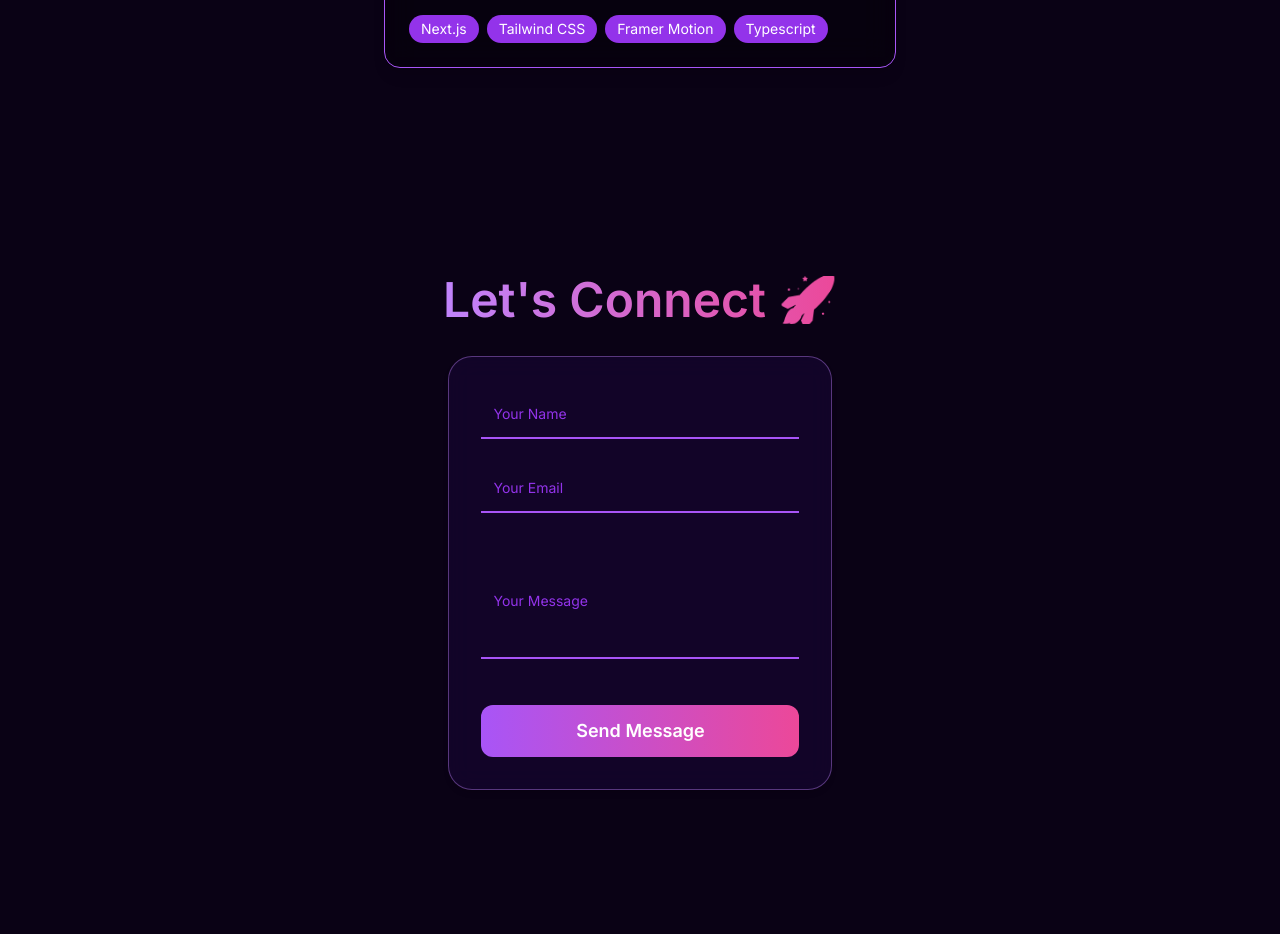
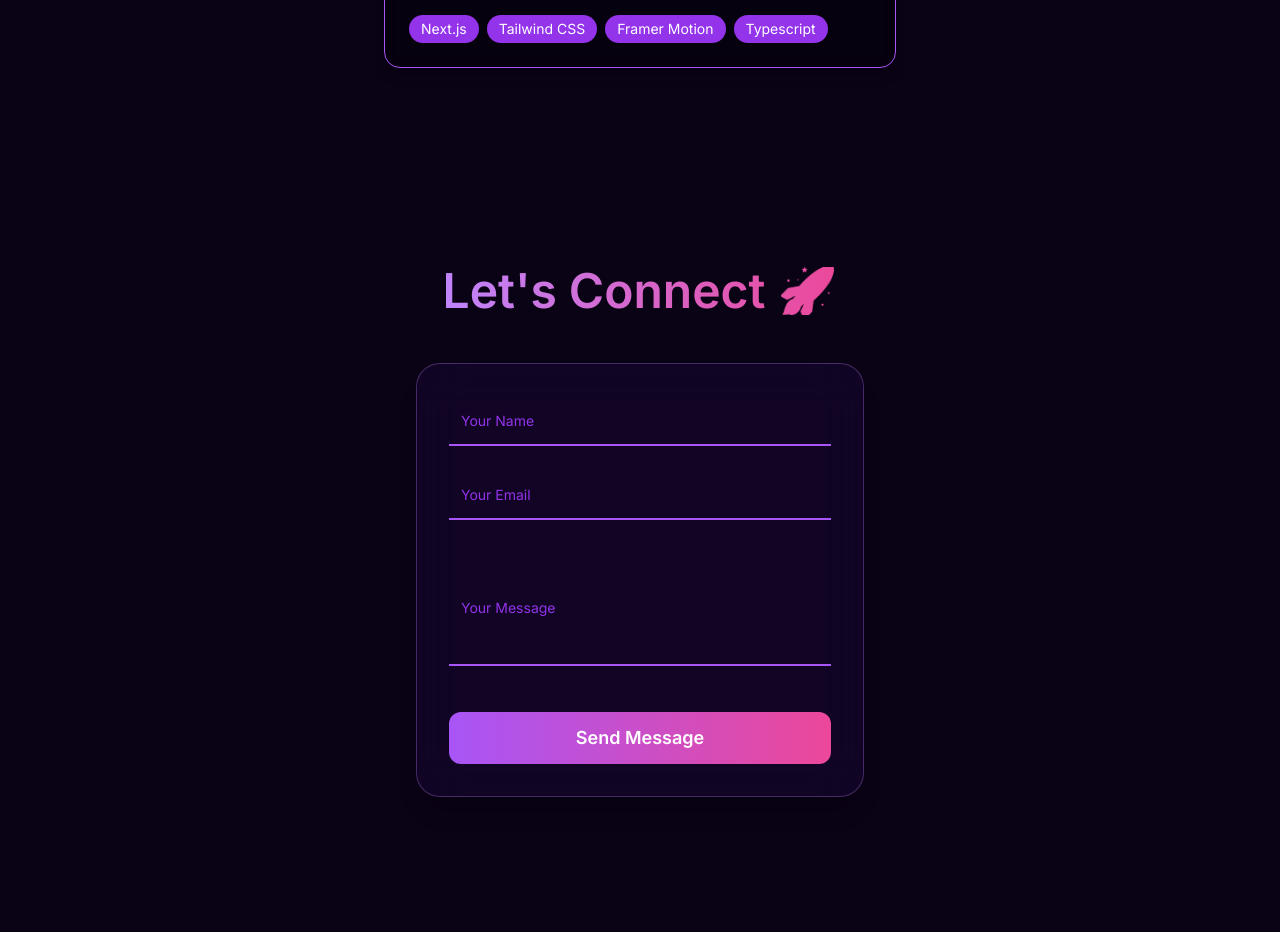
Before and after one commit to Priyanshu-96/Personal-Portfolio, a React (Vite) app in the folder portfolio-vite/: page / in a window 1280 px wide. Shown: the part 2320-3254 px from the top of the page. Built offline with nearby package versions, Linux system fonts and the light colour scheme.

Commit message:
Add scroll animation to the contact section

```diff
--- a/portfolio-vite/src/components/Contact.tsx
+++ b/portfolio-vite/src/components/Contact.tsx
@@ -1,11 +1,25 @@
-import { useState } from "react";
-import { motion } from "framer-motion";
+import { useState, useRef } from "react";
+import { motion, useInView } from "framer-motion";
 import ParticlesComponent from "./ParticlesComponent";
 import confetti from "canvas-confetti";
+
+const fadeInVariant = {
+  hidden: { opacity: 0, y: 40 },
+  visible: {
+    opacity: 1,
+    y: 0,
+    transition: {
+      duration: 0.8,
+      ease: "easeOut",
+    },
+  },
+};
 
 const Contact = () => {
   const [submitted, setSubmitted] = useState(false);
   const [loading, setLoading] = useState(false);
+  const sectionRef = useRef(null);
+  const isInView = useInView(sectionRef, { once: true });
 
   const handleSubmit = async (e: React.FormEvent<HTMLFormElement>) => {
     e.preventDefault();
@@ -40,40 +54,37 @@ const Contact = () => {
 
   const triggerConfetti = () => {
     confetti({
-      particleCount: 120,
-      spread: 60,
+      particleCount: 100,
+      spread: 70,
       origin: { y: 0.6 },
     });
   };
 
   return (
-    <section className="relative w-full min-h-screen flex items-center justify-center  overflow-hidden px-4 py-16">
-      {/* Background Particles */}
+    <section
+      id="connect"
+      ref={sectionRef}
+      className="relative w-full min-h-screen flex items-center justify-center  px-4 py-16 overflow-hidden">
       <ParticlesComponent />
-      <section id="connect" className="bg-[#0a0215] text-white py-20 relative flex justify-center">
 
-      {/* Main Content */}
       <motion.div
-        className="relative z-10 container mx-auto flex flex-col items-center will-change-transform"
-        initial={{ opacity: 0 }}
-        animate={{ opacity: 1 }}
-        transition={{ duration: 1, ease: "easeOut" }}
+        className="relative z-10 container mx-auto flex flex-col items-center"
+        variants={fadeInVariant}
+        initial="hidden"
+        animate={isInView ? "visible" : "hidden"}
       >
-        {/* Title */}
-        <h2 className="text-3xl md:text-5xl font-bold text-transparent bg-clip-text bg-gradient-to-r from-purple-400 to-pink-500 mb-8 text-center">
+        <h2 className="text-4xl md:text-5xl font-bold text-center text-transparent bg-clip-text bg-gradient-to-r from-purple-400 to-pink-500 mb-12">
           Let's Connect 🚀
         </h2>
 
-        {/* Form or Success Message */}
         {!submitted ? (
           <motion.form
             onSubmit={handleSubmit}
-            className="relative bg-[#14062d]/80 backdrop-blur-md border border-purple-400/40 rounded-3xl p-6 md:p-8 w-full max-w-sm flex flex-col gap-6 shadow-md transition-all duration-500"
-            initial={{ y: 20, opacity: 0 }}
-            animate={{ y: 0, opacity: 1 }}
-            transition={{ duration: 0.8, ease: "easeOut" }}
+            className="w-full max-w-md bg-[#14062d]/70 backdrop-blur-xl rounded-3xl border border-purple-400/30 shadow-xl p-6 md:p-8 flex flex-col gap-6 transition-all duration-500"
+            variants={fadeInVariant}
+            initial="hidden"
+            animate={isInView ? "visible" : "hidden"}
           >
-            {/* Input Wrapper */}
             {["name", "email", "message"].map((field, index) => (
               <div key={index} className="relative">
                 {field !== "message" ? (
@@ -82,8 +93,8 @@ const Contact = () => {
                     name={field}
                     required
                     autoComplete="off"
+                    placeholder={field === "name" ? "Your Name" : "Your Email"}
                     className="peer p-3 w-full bg-transparent text-white border-b-2 border-purple-500 focus:outline-none focus:border-pink-500 transition-all placeholder-transparent"
-                    placeholder={field === "name" ? "Your Name" : "Your Email"}
                   />
                 ) : (
                   <textarea
@@ -91,28 +102,25 @@ const Contact = () => {
                     required
                     rows={4}
                     autoComplete="off"
-                    className="peer p-3 w-full bg-transparent text-white border-b-2 border-purple-500 focus:outline-none focus:border-pink-500 transition-all placeholder-transparent resize-none"
                     placeholder="Your Message"
+                    className="peer p-3 w-full bg-transparent text-white border-b-2 border-purple-500 focus:outline-none focus:border-pink-500 transition-all resize-none placeholder-transparent"
                   />
                 )}
-                <label
-                  className="absolute left-3 top-1/2 transform -translate-y-1/2 text-purple-400 text-sm transition-all peer-placeholder-shown:top-1/2 peer-placeholder-shown:text-purple-600 peer-focus:top-0 peer-focus:text-xs peer-focus:text-pink-400 peer-valid:top-0 peer-valid:text-xs peer-valid:text-pink-400"
-                >
+                <label className="absolute left-3 top-1/2 transform -translate-y-1/2 text-purple-400 text-sm transition-all peer-placeholder-shown:top-1/2 peer-placeholder-shown:text-purple-600 peer-focus:top-0 peer-focus:text-xs peer-focus:text-pink-400 peer-valid:top-0 peer-valid:text-xs peer-valid:text-pink-400">
                   {field === "name" ? "Your Name" : field === "email" ? "Your Email" : "Your Message"}
                 </label>
               </div>
             ))}
 
-            {/* Submit Button */}
             <button
               type="submit"
               disabled={loading}
-              className={`flex items-center justify-center gap-2 px-6 py-3 mt-4 rounded-xl font-semibold text-lg bg-gradient-to-r from-purple-500 to-pink-500 hover:from-pink-500 hover:to-purple-500 transition-all duration-300 ${
-                loading ? "cursor-not-allowed opacity-70" : ""
+              className={`mt-4 px-6 py-3 rounded-xl text-lg font-semibold bg-gradient-to-r from-purple-500 to-pink-500 hover:from-pink-500 hover:to-purple-500 transition-all duration-300 ${
+                loading ? "opacity-70 cursor-not-allowed" : ""
               }`}
             >
               {loading ? (
-                <div className="flex gap-1">
+                <div className="flex gap-1 justify-center items-center">
                   <div className="w-2 h-2 rounded-full bg-white animate-bounce"></div>
                   <div className="w-2 h-2 rounded-full bg-white animate-bounce [animation-delay:0.2s]"></div>
                   <div className="w-2 h-2 rounded-full bg-white animate-bounce [animation-delay:0.4s]"></div>
@@ -129,11 +137,10 @@ const Contact = () => {
             animate={{ opacity: 1 }}
             transition={{ duration: 1 }}
           >
-            🎉 Thank you for reaching out! I'll connect with you soon.
+            🎉 Thank you for reaching out! I’ll get back to you soon.
           </motion.div>
         )}
       </motion.div>
-      </section>
     </section>
   );
 };
```
